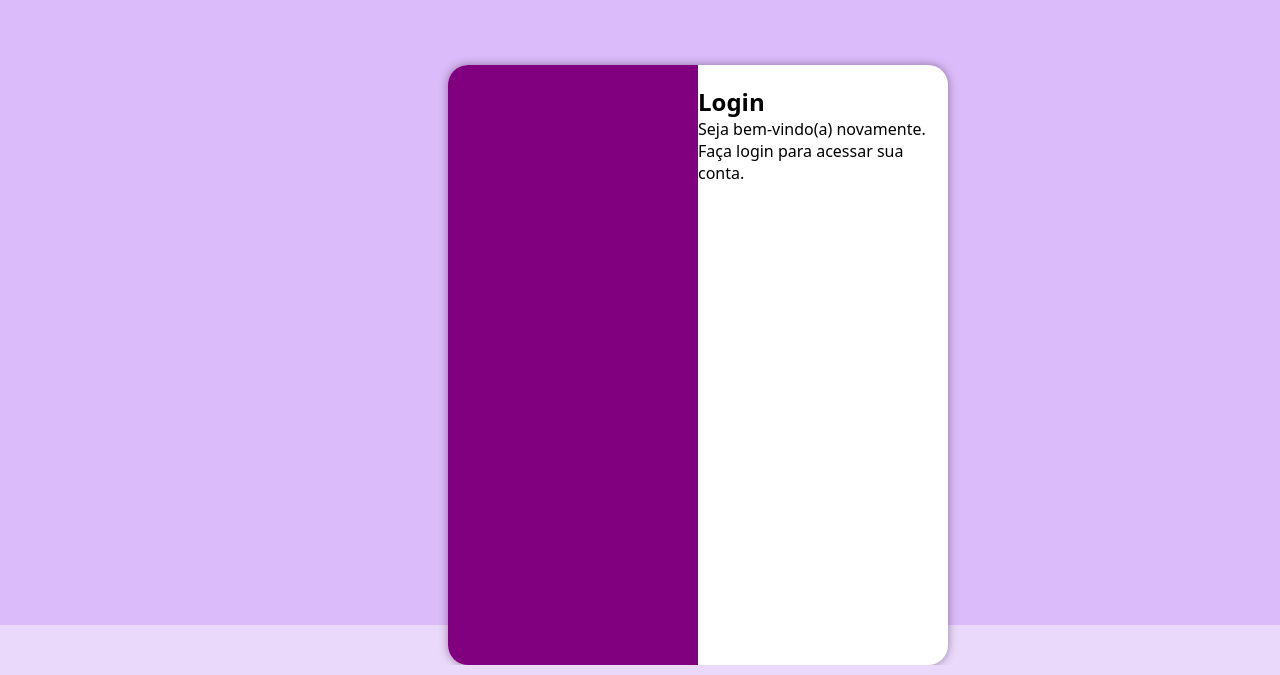
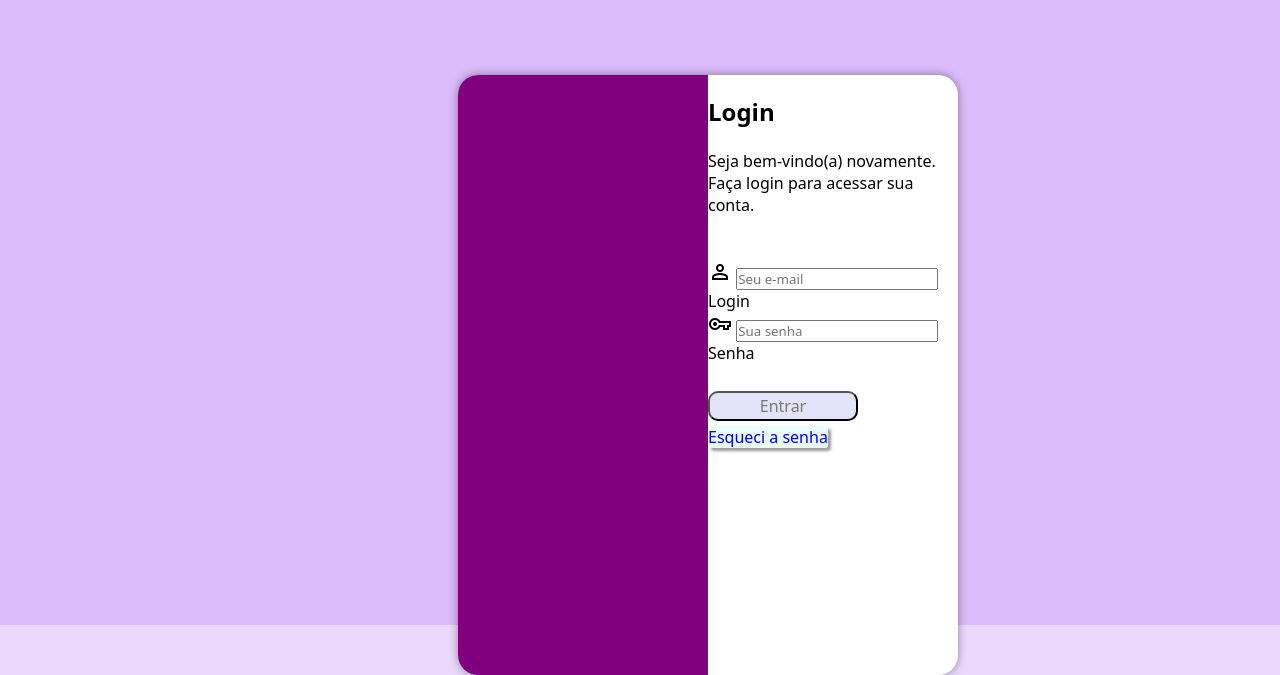
Before and after one commit to fabriciomeira03/media-query005-tela-de-login, a plain HTML site: page index.html in a window 1280 px wide. Shown: the part 175-850 px from the top of the page. Drawn offline with nearby package versions, Linux system fonts and the light colour scheme.

Commit message:
atualização

```diff
--- a/estilo.css
+++ b/estilo.css
@@ -1,7 +1,4 @@
 @charset "UTF-8";
-
-
-/* Paleta de Cores */
 
 * {
     font-family: system-ui, -apple-system, BlinkMacSystemFont, 'Segoe UI', Roboto, Oxygen, Ubuntu, Cantarell, 'Open Sans', 'Helvetica Neue', sans-serif;
@@ -24,7 +21,6 @@ main {
 }
 
 
-
 section#login {
     position: absolute;
     top: 30%;
@@ -40,8 +36,9 @@ section#login {
 
     transition: width 0.5s, height 0.5s;
     transition-timing-function: ease;
+
+    margin: 10px;
 }
-
 
 section#login > div#imagem {
     display: block;
@@ -52,9 +49,65 @@ section#login > div#imagem {
     background-position: center; /* fiz primeiro esse para depois ir no "cover". Nessa ordem ficou tudo correto */
 }
 
-
 section#login > div#formulario {
     display: block;
     padding: 10px;
+}
+
+div#formulario > h1 {
+
+    font-size: 2em;
+    text-align: center;
+    margin-bottom: 10px;
+}
+
+div#formulario > p {
+    font-size: 1.2em;
+}
+
+/*
+form > div.campo
+-----
+esse comando que eu estava procurando, mas falhei em encontrar.
+*/
+
+form > input[type=submit] {
+    font-size: 1em;
+    height: 30px;
+    display: block;
+    width: 30%;
+    background-color: rgba(136, 136, 243, 0.233);
+    color: rgb(122, 121, 121);
+    border-radius: 10px;
+    margin: 5px 0px;
+}
+
+div.campo > input:focus-within {
+    background-color: white;
+/* para quando digitar ficar branco */
+}
+
+
+form > input[type=submit]:hover {
+    background-color:rgba(127, 255, 212, 0.178);
+    text-align: center;
+    height: 40px;
+    border: 1px;
+    border-radius: 10px;
+    text-decoration: none;
+    box-shadow: 0px 0px 10px rgba(0, 0, 0, 0.39);
+    margin: 5px 0px;
+}
+
+form > a {
+    background-color:rgba(120, 236, 207, 0.144);
+    text-align: center;
+    height: 70%;
+    width: 50%;
+    margin: 5px 0px;
+
+    border-radius: 3px;
+    text-decoration: none;
+    box-shadow: 3px 3px 3px rgba(0, 0, 0, 0.39);
 
 }
--- a/index.html
+++ b/index.html
@@ -7,6 +7,7 @@
     <title>Tela de Login</title>
     <link rel="stylesheet" href="estilo.css">
     <link rel="stylesheet" href="media-query.css">
+    <link rel="stylesheet" href="https://fonts.googleapis.com/css2?family=Material+Symbols+Outlined:opsz,wght,FILL,GRAD@48,400,0,0" />
 </head>
 <body>
 
@@ -17,8 +18,32 @@
             </div>
             <div id="formulario"></div>
                 <h1>Login</h1>
+<br>
                 <p>Seja bem-vindo(a) novamente. Faça login para acessar sua conta.</p>
                 <form action="login.php" method="post">
+<br>
+<br>
+                <div class="campo">
+
+                    <span class="material-symbols-outlined">
+                    person
+                    </span>
+                    <input type="email" name="login" id="ilogin" placeholder="Seu e-mail" autocomplete="email" required maxlength="17">
+                    <label for="ilogin">Login</label>
+                </div>
+
+                <div class="campo">
+
+                    <span class="material-symbols-outlined">
+                    vpn_key
+                    </span>
+                    <input type="password" name="senha" id="isenha" placeholder="Sua senha" autocomplete="current-password" required minlength="3" maxlength="17">
+                    <label for="isenha">Senha</label>
+                </div>
+<br>
+                <input type="submit" value="Entrar">
+                <a href="esqueci.html">
+                    Esqueci a senha
 
                 </form>
 
--- a/media-query.css
+++ b/media-query.css
@@ -18,17 +18,20 @@ Grandes telas: acima de 1200px;
     }
     section#login {
         width: 80vw;
+        height: 300px;
+
     }
 
     section#login > div#imagem {
         float: left;
         width: 30%;
-        height: 100%;
     }
 
     section#login > div#formulario {
         float: right;
         width: 70%;
+        background-position: center;
+
     }
 }
 
```
